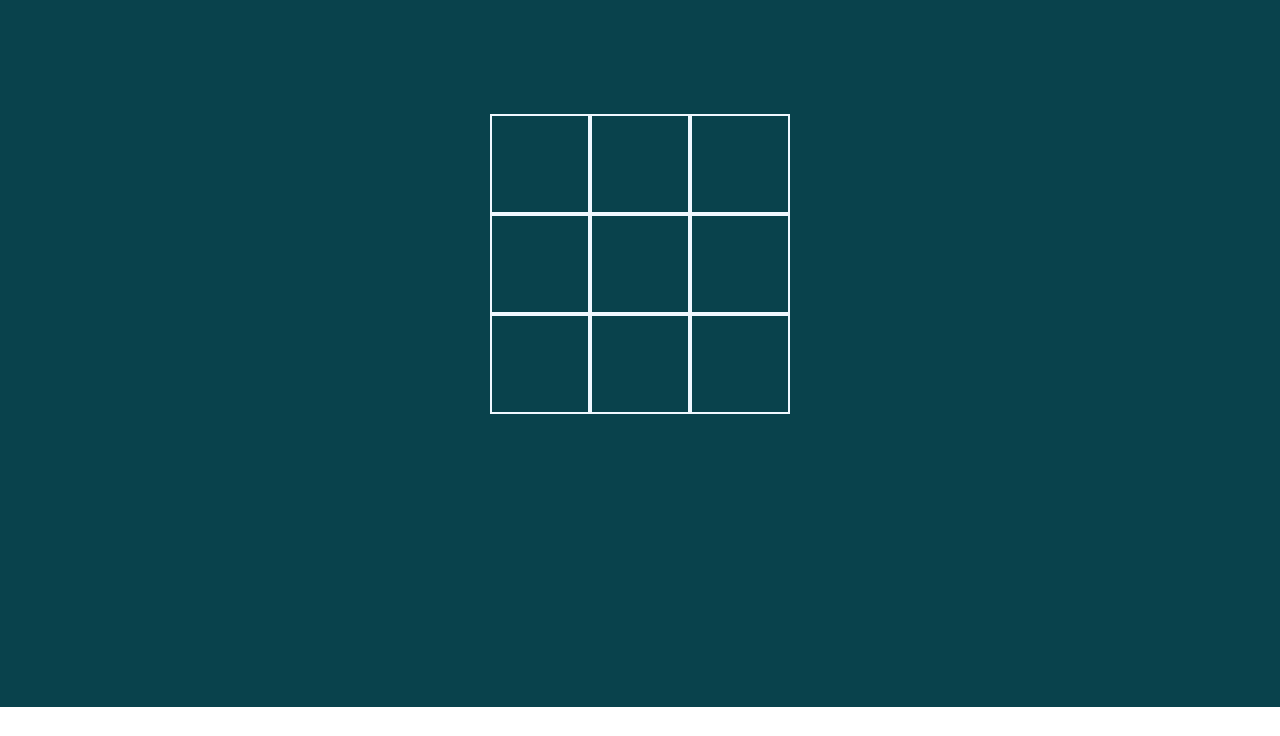
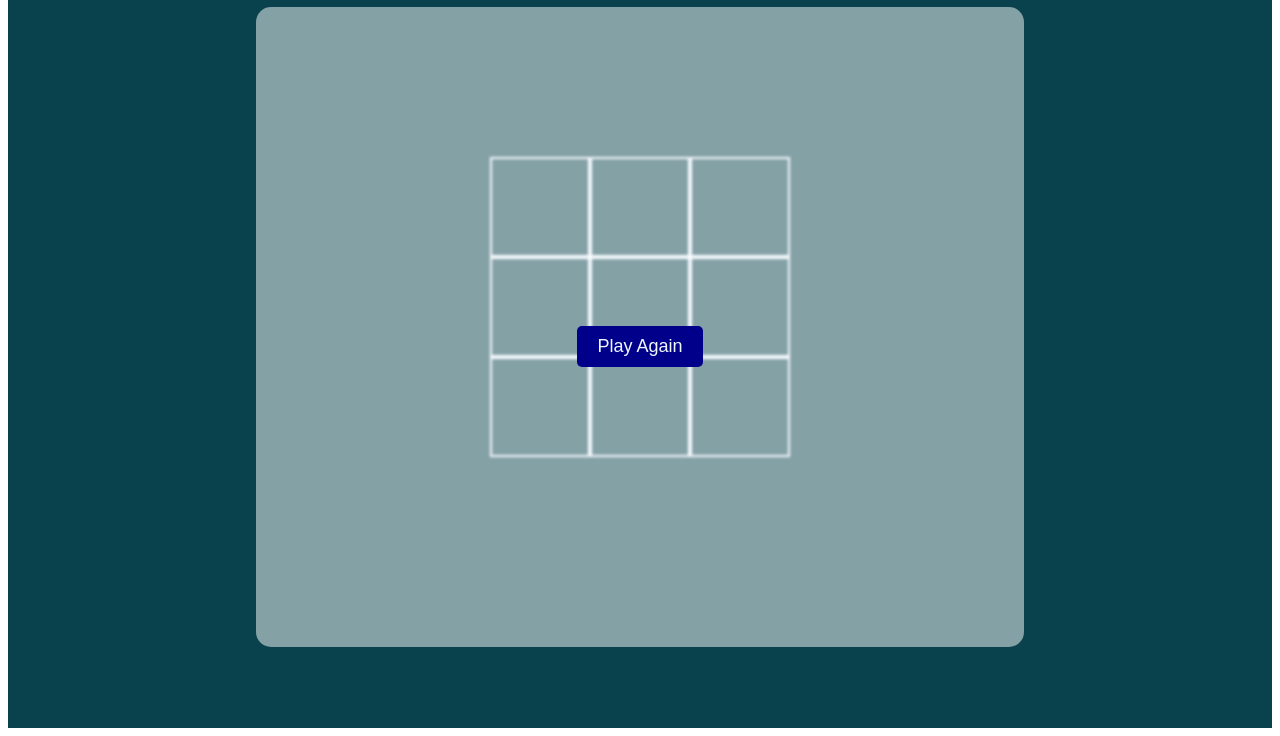
Before and after one commit to aselwilliams/Tic-Tac-Toe, a plain HTML site: page index.html in a window 1280 px wide. Shown: the part 93-829 px from the top of the page. Before the commit the page ends 800 px from the top, so only its background shows below. Drawn offline with Linux system fonts and the light colour scheme.

Commit message:
game-over board is styled

```diff
--- a/index.html
+++ b/index.html
@@ -13,6 +13,10 @@
         <h1>Tic-Tac-Toe</h1>
     </header>
     <div class="container">
+        <div class="game-over">
+            <h2 class="result"></h2>
+            <button class="reset">Play Again</button>
+        </div>
         <main class="board">
             <div class="cell"></div>
             <div class="cell"></div>
--- a/style.css
+++ b/style.css
@@ -1,5 +1,4 @@
 *{
-    margin:0;
     padding:0;
     box-sizing: border-box;
     font-family: sans-serif;
@@ -33,3 +32,28 @@ h1{
     color: aliceblue;
 
 }
+.game-over{
+    width: 60vw;
+    height: 80vh;
+    background-color: rgba(255, 255,255,0.5);
+    position: fixed;
+    top:100px;
+    border-radius: 15px;
+    backdrop-filter: blur(0.1rem);
+    display: flex;
+    justify-content: center;
+    align-items: center;
+    flex-direction: column;
+}
+.reset{
+    border: none;
+    padding: 10px 20px;
+    font-size: 18px;
+    border-radius: 5px;
+    color:aliceblue;
+    background: darkblue;
+    transition: 0.3s all ease;
+}
+.reset:hover{
+    font-size: 20px;
+}
```
